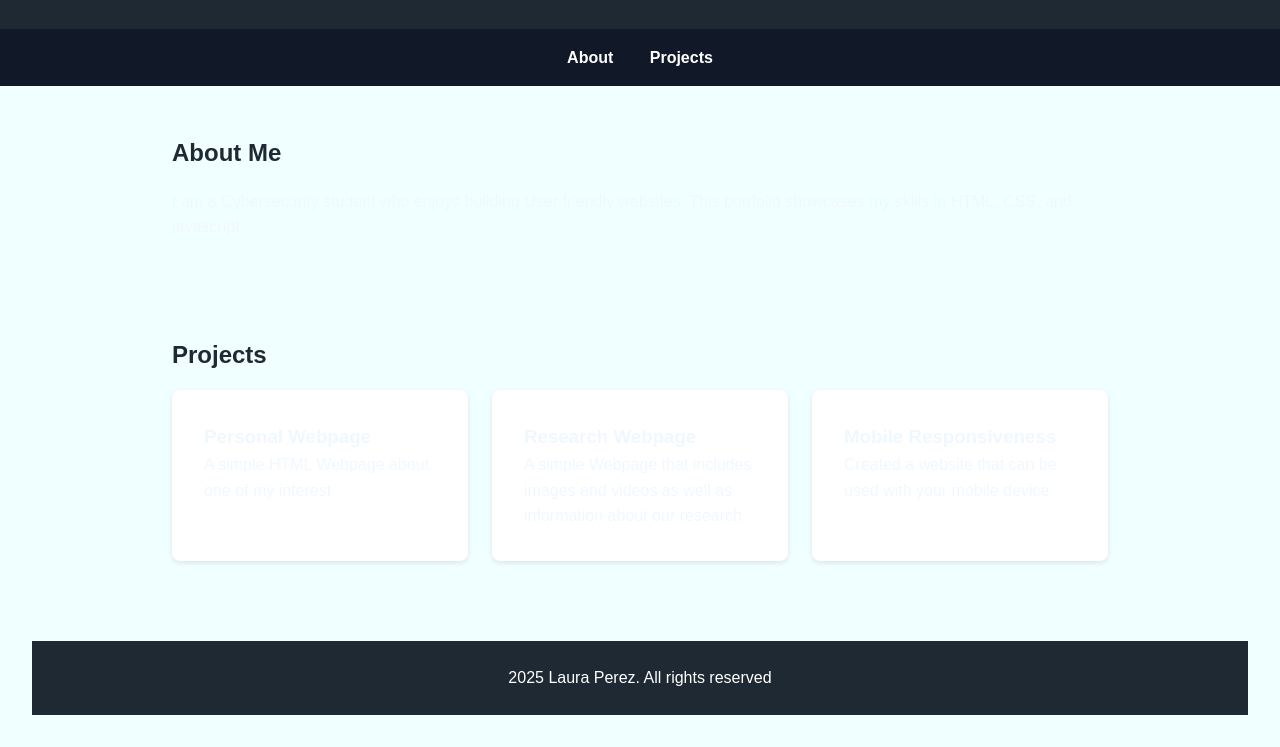
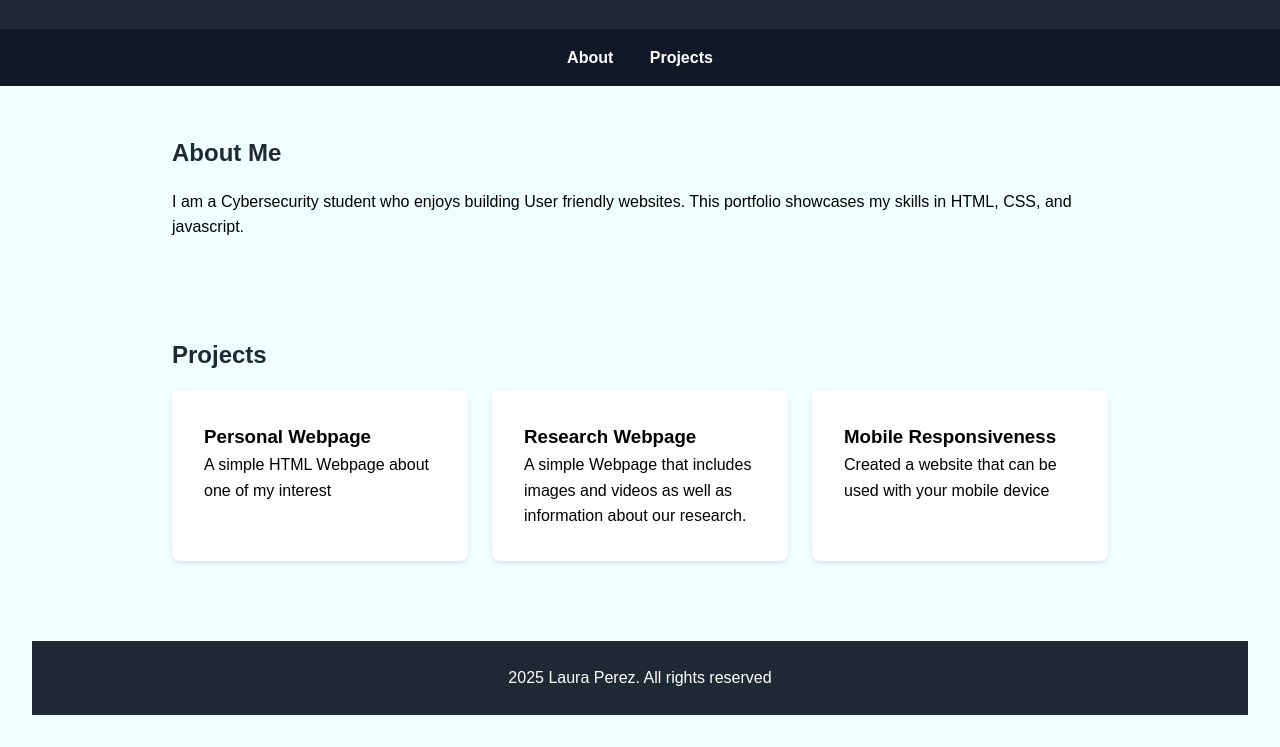
Before and after one commit to ProfJonesHowe/individual-project-ytlaura2, a plain HTML site: page index.html in a window 1280 px wide. Shown: the part 112-859 px from the top of the page. Drawn offline with Linux system fonts and the light colour scheme; a script that the page names is missing.

Commit message:
Update style.css

```diff
--- a/style.css
+++ b/style.css
@@ -8,7 +8,7 @@
 body{
     line-height: 1.6;
     background-color: azure;
-    color: aliceblue;
+    color: rgb(0,0,0);
 }
 
 header{
```
